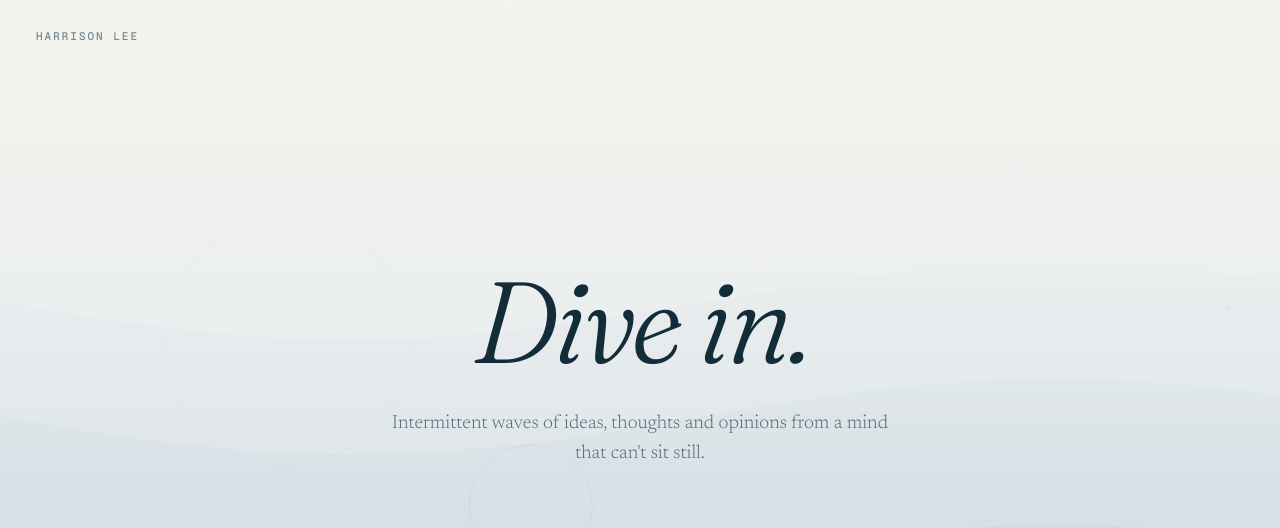
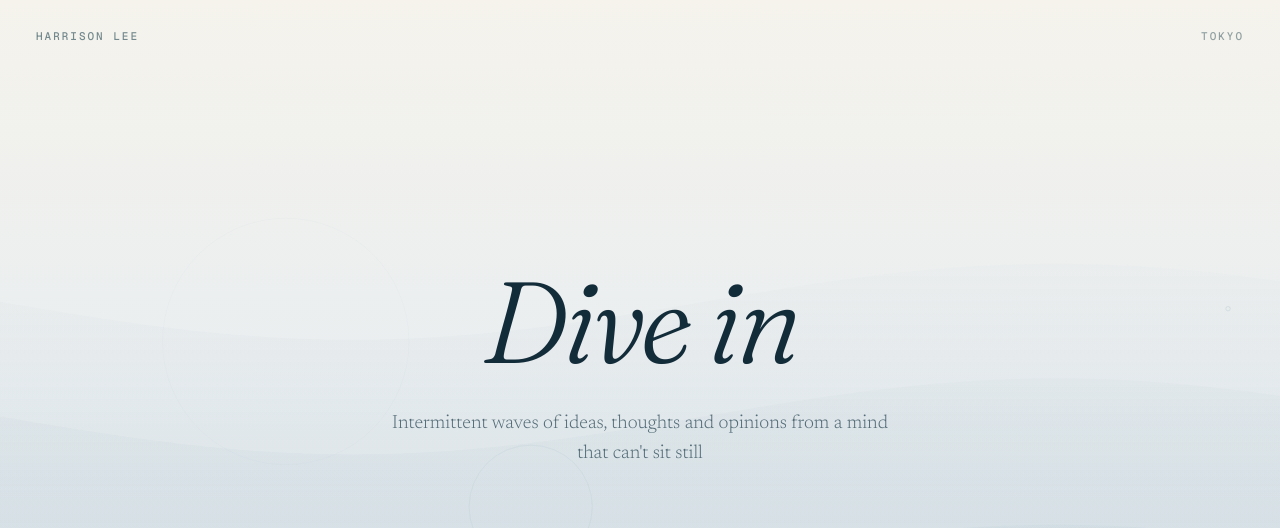
Before and after one commit to leeconomics/Harrisonlee, a Next.js app: page / in a window 1280 px wide. Shown: the top 528 px of the page. Built offline with nearby package versions, Linux system fonts and the light colour scheme.

Commit message:
Entry page: Tokyo top right, remove periods, back button in sidenav footer

```diff
--- a/components/PersonalSite.jsx
+++ b/components/PersonalSite.jsx
@@ -1635,6 +1635,9 @@ function EntryV2({ onEnter, accent }) {
       <div className="eyebrow" style={{ position: 'absolute', top: 28, left: 36, color: 'oklch(0.45 0.04 220 / 0.7)' }}>
         Harrison Lee
       </div>
+      <div className="eyebrow" style={{ position: 'absolute', top: 28, right: 36, color: 'oklch(0.45 0.04 220 / 0.55)' }}>
+        Tokyo
+      </div>
 
       <div style={{ textAlign: 'center', position: 'relative', zIndex: 2, padding: '0 32px' }}>
         <h1 className="f-display surface" style={{
@@ -1642,13 +1645,13 @@ function EntryV2({ onEnter, accent }) {
           color: 'oklch(0.28 0.04 235)', margin: 0, letterSpacing: '-0.04em',
           animationDelay: '0.45s'
         }}>
-          <em style={{ fontStyle: 'italic', fontWeight: 300 }}>Dive in.</em>
+          <em style={{ fontStyle: 'italic', fontWeight: 300 }}>Dive in</em>
         </h1>
         <p className="f-body surface" style={{
           fontSize: 19, color: 'oklch(0.40 0.04 230 / 0.8)', maxWidth: 520,
           margin: '32px auto 64px', lineHeight: 1.6, fontWeight: 300, animationDelay: '0.7s'
         }}>
-          Intermittent waves of ideas, thoughts and opinions from a mind that can&apos;t sit still.
+          Intermittent waves of ideas, thoughts and opinions from a mind that can&apos;t sit still
         </p>
       </div>
 
@@ -1850,13 +1853,27 @@ function SideNav({ active, onChange, onHome, accent }) {
         })}
       </nav>
 
-      {/* About is fused into the header at the top — no separate footer link. */}
-      <div className="f-mono" style={{
-        fontSize: 10, color: 'oklch(0.45 0.04 220 / 0.5)', lineHeight: 1.7,
-        padding: '14px 28px 18px', borderTop: '1px solid oklch(0.30 0.04 230 / 0.08)',
-        letterSpacing: '0.06em'
+      <div style={{
+        borderTop: '1px solid oklch(0.30 0.04 230 / 0.08)',
+        display: 'flex', alignItems: 'center', justifyContent: 'space-between',
+        padding: '14px 28px 18px'
       }}>
-        EST. 2026 · TOKYO
+        <div className="f-mono" style={{
+          fontSize: 10, color: 'oklch(0.45 0.04 220 / 0.5)', lineHeight: 1.7, letterSpacing: '0.06em'
+        }}>
+          EST. 2026 · TOKYO
+        </div>
+        <button onClick={onHome} style={{
+          background: 'none', border: 'none', cursor: 'pointer', padding: '4px 0',
+          display: 'flex', alignItems: 'center', gap: 5,
+          color: 'oklch(0.45 0.04 220 / 0.5)', fontSize: 10,
+          fontFamily: 'inherit', letterSpacing: '0.06em', textTransform: 'uppercase',
+          transition: 'color 0.2s'
+        }}
+        onMouseEnter={e => e.currentTarget.style.color = 'oklch(0.30 0.04 230)'}
+        onMouseLeave={e => e.currentTarget.style.color = 'oklch(0.45 0.04 220 / 0.5)'}>
+          ← Entry
+        </button>
       </div>
     </aside>);
 
```
